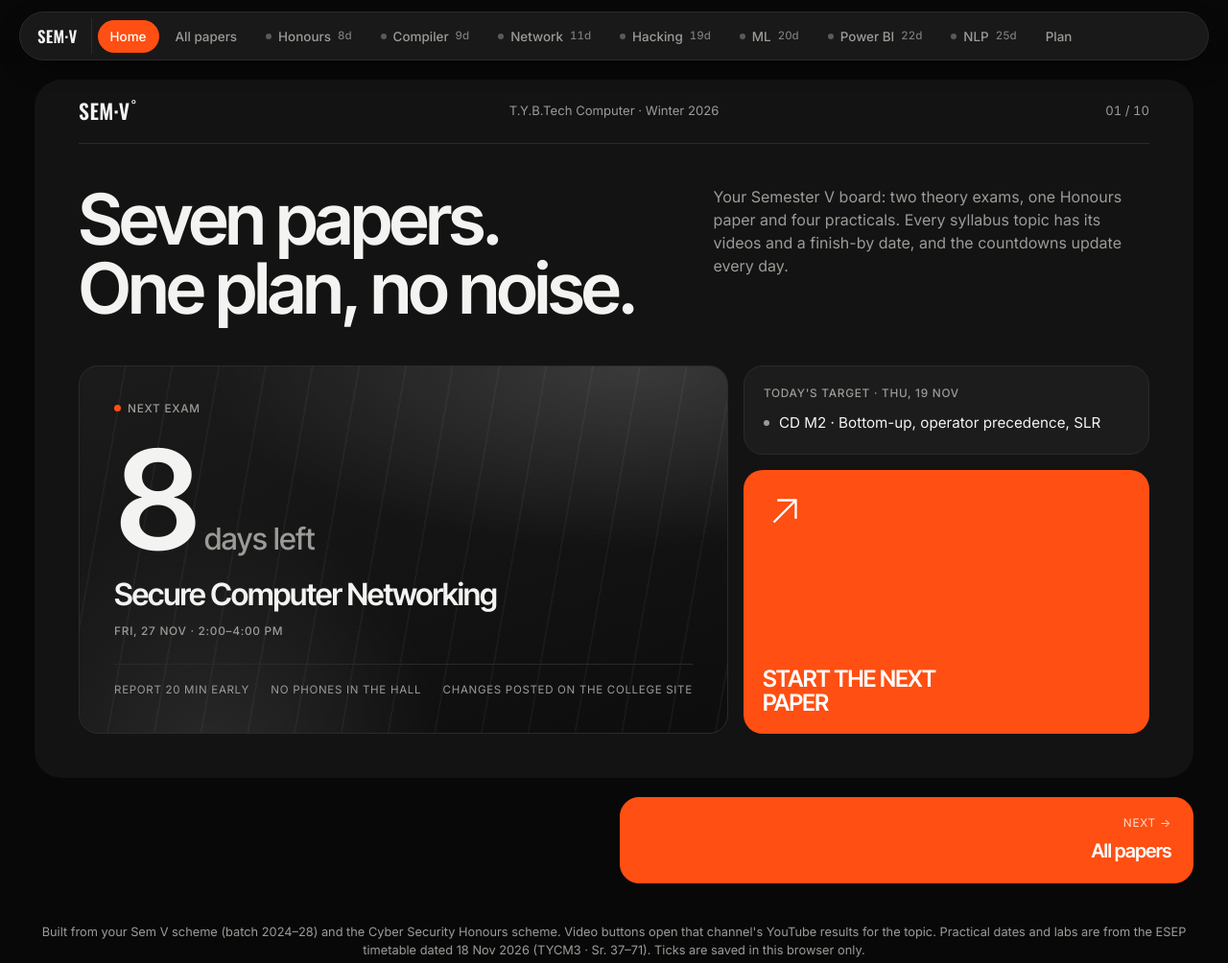
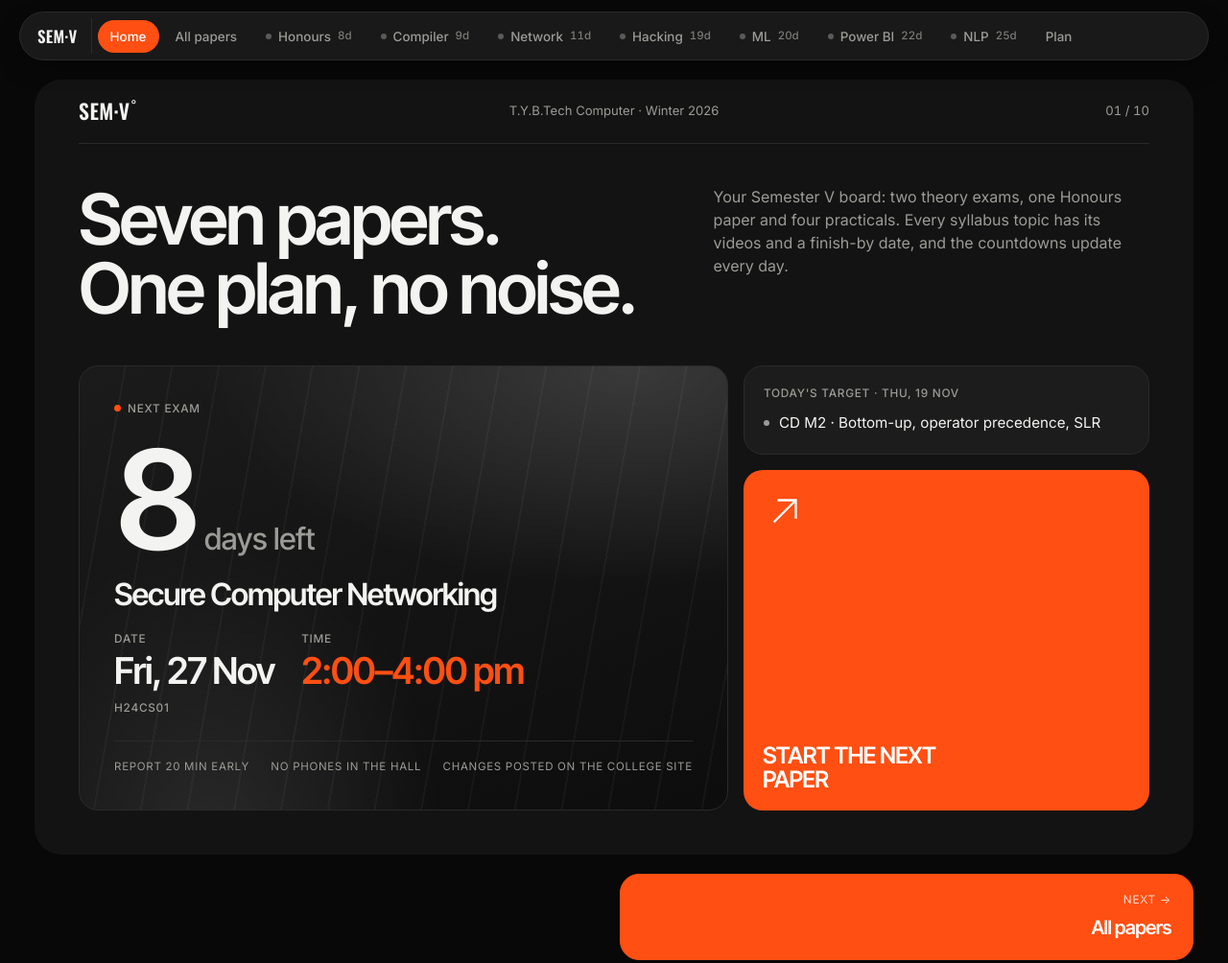
Before and after one commit to adii-madhavi/preparations, a plain HTML site: page index.html in a window 1280 px wide. Shown: the top 1004 px of the page at 96% size. Drawn offline with nearby package versions, Linux system fonts and the light colour scheme.

Commit message:
Show exam date, time and lab in large type
- Date / time / lab tiles on every subject page (lab only for practicals)
- Next-exam card on the home page shows the same in large type

```diff
--- a/index.html
+++ b/index.html
@@ -107,6 +107,15 @@ button{font:inherit;color:inherit}
 .howto p{margin:0;font-size:.92rem;color:var(--fg)}
 .chs{display:flex;flex-wrap:wrap;gap:6px;justify-content:flex-end}
 @media (max-width:720px){.chs{justify-content:flex-start}}
+.slotbig{display:grid;grid-template-columns:repeat(auto-fit,minmax(min(100%,230px),1fr));gap:12px}
+.slotbig>div{border:1px solid var(--line);border-radius:18px;padding:16px 20px 18px;display:grid;gap:8px;align-content:start;background:var(--raise)}
+.slotbig b{font-family:var(--display);font-weight:600;letter-spacing:-.04em;font-size:clamp(1.9rem,4.2vw,2.9rem);line-height:1}
+.slotbig .tm{background:var(--orange);border-color:var(--orange);color:var(--orange-ink)}
+.slotbig .tm .eyebrow{color:var(--orange-ink);opacity:.85}
+.heroslot{display:flex;flex-wrap:wrap;gap:10px 28px;margin-top:14px}
+.heroslot>span{display:grid;gap:4px}
+.heroslot b{font-family:var(--display);font-weight:600;letter-spacing:-.035em;font-size:clamp(1.6rem,3.6vw,2.4rem);line-height:1}
+.heroslot .o{color:var(--orange)}
 
 .mods{display:grid;gap:14px}
 .mod{border:1px solid var(--line);border-radius:18px;overflow:hidden}
@@ -466,6 +475,7 @@ const CHEV='<svg class="chev" viewBox="0 0 14 14" fill="none" stroke="currentCol
 const sDate=s=>s.practical?s.slot.date+"T"+s.slot.start+":00"+IST:s.date;
 const tm=s=>s.practical?s.slot.time:"2:00–4:00 pm";
 const at=s=>s.practical?s.slot.at:"2 pm";
+const lab=s=>s.practical?s.slot.lab:null;
 const ids=s=>s.modules.flatMap((m,mi)=>m.topics.map((_,ti)=>`${s.id}-${mi}-${ti}`));
 const pct=s=>{const a=ids(s);return Math.round(a.filter(i=>done[i]).length/a.length*100)};
 function cd(date){
@@ -505,7 +515,8 @@ function hero(){
         <div class="eyebrow"><span class="dot"></span>Next exam</div>
         ${next?`<div><div class="big num">${c.n}<small>${esc(c.u)}</small></div>
           <h3 style="margin-top:14px">${esc(next.name)}</h3>
-          <div class="eyebrow" style="margin-top:6px">${esc(fmt(sDate(next)))} · ${esc(tm(next))}${next.practical?" · Lab "+esc(next.slot.lab):""}</div></div>`
+          <div class="heroslot"><span><span class="eyebrow">Date</span><b>${esc(fmt(sDate(next)))}</b></span><span><span class="eyebrow">Time</span><b class="o">${esc(tm(next))}</b></span>${lab(next)?`<span><span class="eyebrow">Lab</span><b>${esc(lab(next))}</b></span>`:""}</div>
+          <div class="eyebrow" style="margin-top:12px">${esc(next.code)}</div></div>`
           :`<h3>All exams are done. Well played.</h3>`}
         <div class="trust"><span>Report 20 min early</span><span>No phones in the hall</span><span>Changes posted on the college site</span></div>
       </div>
@@ -538,10 +549,11 @@ function subject(s,i,theme){
       <div style="display:grid;gap:14px"><div class="eyebrow"><span class="dot"></span>${esc(s.code)}</div><h2>${esc(s.name)}</h2>
         <div class="prog"><span class="meter"><i data-meter="${s.id}" style="width:${p}%"></i></span><span class="num" data-prog="${s.id}">${n}/${a.length} topics</span></div></div>
       <div class="facts"><div class="cd num">${c.n}<small>${esc(c.u)}</small></div>
-        <dl><dt>Exam</dt><dd>${d?esc(fmt(d,{weekday:"long",month:"long"}))+", "+esc(tm(s)):"Not announced yet"}</dd>${s.practical?`<dt>Lab</dt><dd>${esc(s.slot.lab)}</dd><dt>Batch</dt><dd>TYCM3 · Sr. 37–71</dd>`:""}
+        <dl><dt>Exam</dt><dd>${d?esc(fmt(d,{weekday:"long",month:"long"}))+", "+esc(tm(s)):"Not announced yet"}</dd>${s.practical?`<dt>Batch</dt><dd>TYCM3 · Sr. 37–71</dd>`:""}
           <dt>Type</dt><dd>${esc(s.kind)}</dd><dt>Portion</dt><dd>${s.practical?"Full experiment list + viva":"All "+s.modules.length+" modules"}</dd></dl>
       </div>
     </div>
+    ${d?`<div class="slotbig"><div><span class="eyebrow">Date</span><b>${esc(fmt(d))}</b></div><div class="tm"><span class="eyebrow">Time</span><b>${esc(tm(s))}</b></div>${lab(s)?`<div><span class="eyebrow">Lab</span><b>${esc(lab(s))}</b></div>`:""}</div>`:""}
     <div class="howto"><p>${esc(s.hint)}</p><div class="chs">${s.channels.map((ch,k)=>`<span class="pill ${k===0?"o":""}">${esc(CH[ch])}${k===0?" · start here":""}</span>`).join("")}</div></div>
     <div class="mods">${s.modules.map((m,mi)=>{
       const mid=m.topics.map((_,ti)=>`${s.id}-${mi}-${ti}`),k=mid.filter(x=>done[x]).length,st=dueSt(due(s,m,mi),k===mid.length);
```
Also changed, not shown: 1 other file.
